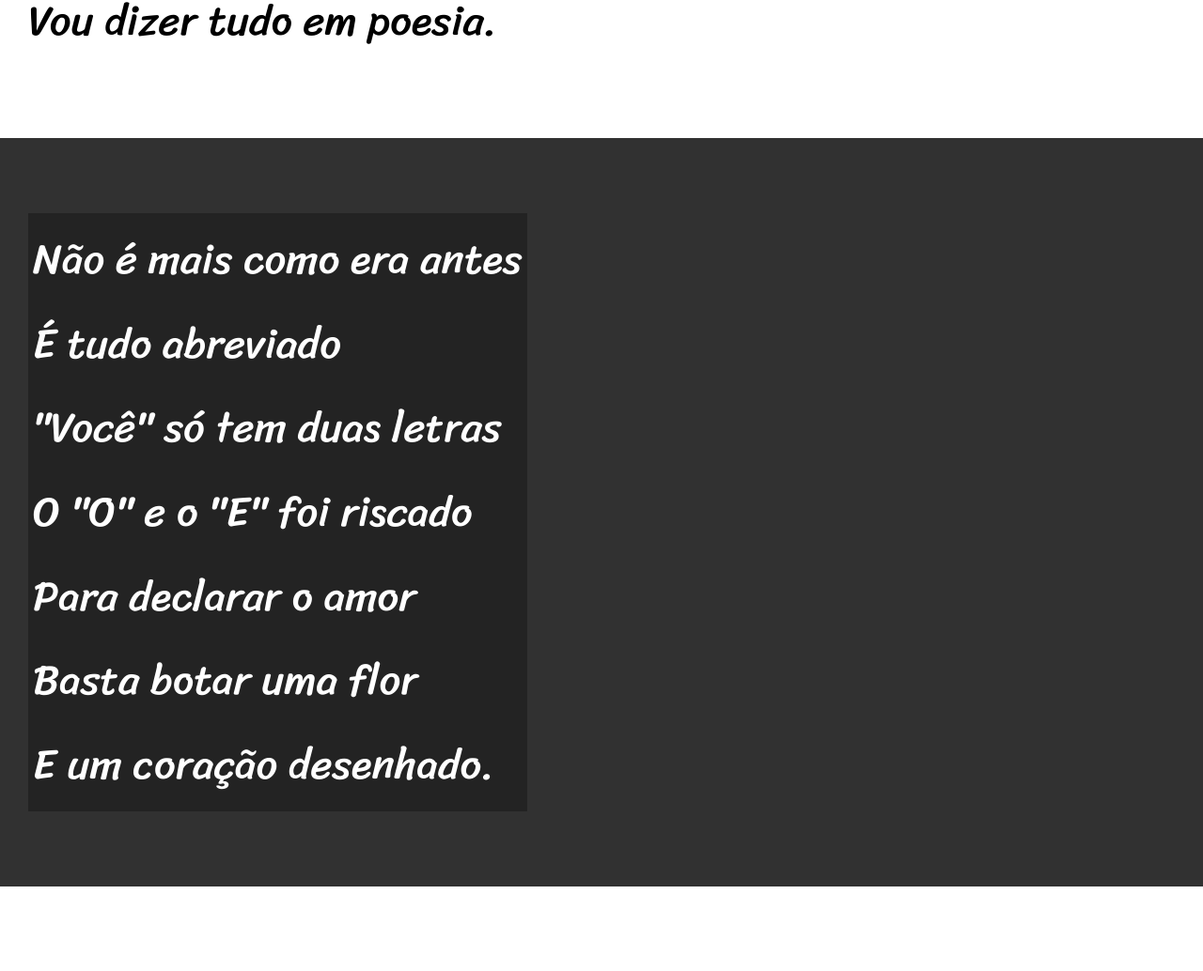
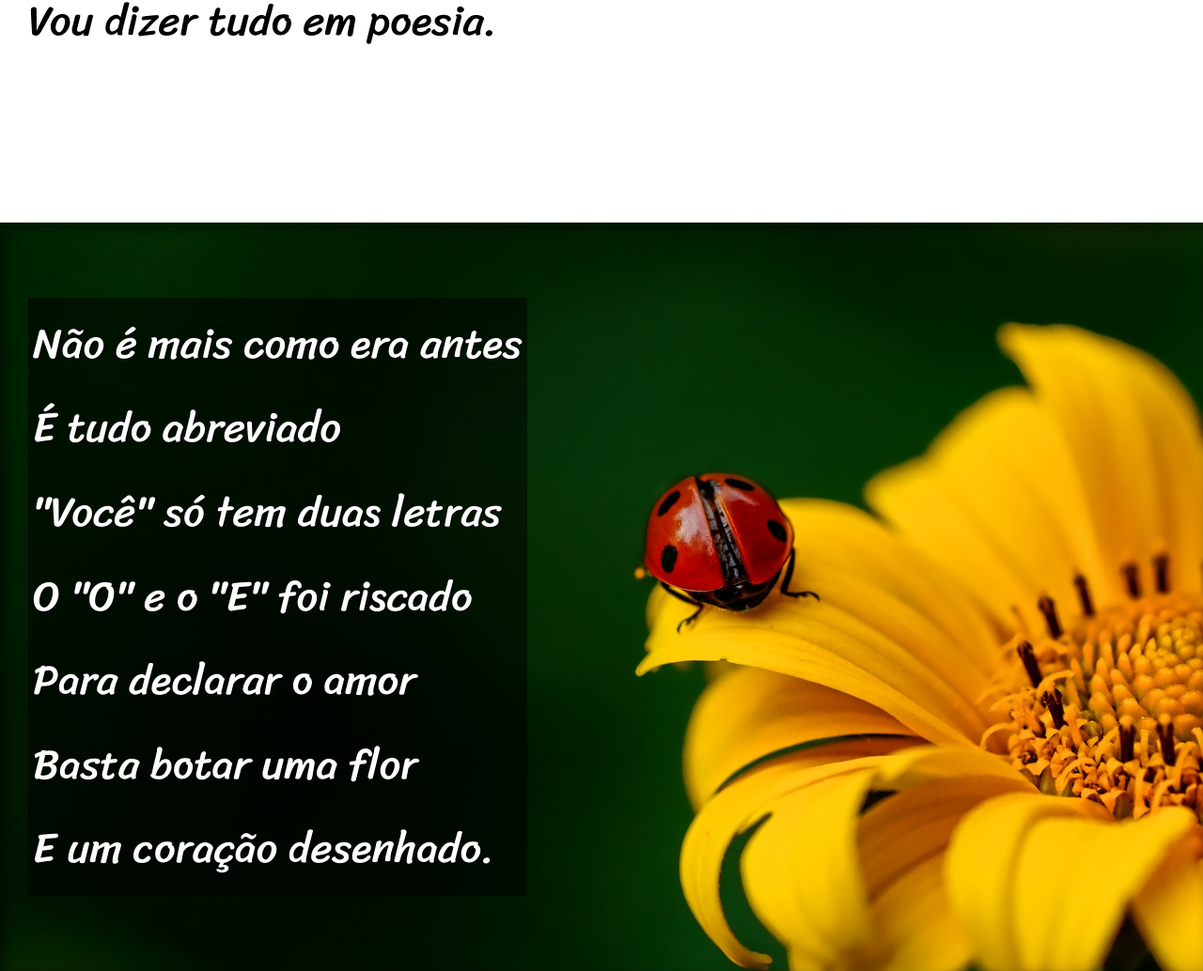
Before and after one commit to DouglasLGuimaraes/html-css, a plain HTML site: page desafios/desafio012/index.html in a window 1280 px wide. Shown: the part 900-1934 px from the top of the page at 94% size. Drawn offline with Linux system fonts and the light colour scheme.

Commit message:
Site atualizado

```diff
--- a/desafios/desafio012/estilo/style.css
+++ b/desafios/desafio012/estilo/style.css
@@ -61,6 +61,10 @@ section {
   font-size: 3.5vw; /*3.5% da largura da tela */
 }
 
+section > p {
+  padding-bottom: 2em;
+}
+
 section.normal {
   background-color: white;
   color: black;
@@ -69,12 +73,25 @@ section.normal {
 section.imagem {
   background-color: rgb(49, 49, 49);
   color: white;
+  box-shadow: inset 6px 6px 13px 0px rgba(0, 0, 0, 0.459); /* Aplicando sombra interna */
+  background-size: cover;
+  background-attachment: fixed;
 }
 
 section.imagem > p {
-  background-color: rgba(0, 0, 0, 0.281);
+  background-color: rgba(0, 0, 0, 0.514);
   display: inline-block;
   padding: 5px;
+  text-shadow: 1px 1px 0px black;
+}
+
+section#img01 {
+  background-image: url("../imagens/background001.jpg");
+  background-position: right center;
+}
+
+section#img02 {
+  background-image: url("../imagens/background002.jpg");
 }
 
 footer {
--- a/desafios/desafio012/index.html
+++ b/desafios/desafio012/index.html
@@ -29,7 +29,7 @@
         Vou dizer tudo em poesia. <br />
       </p>
     </section>
-    <section class="imagem">
+    <section class="imagem" id="img01">
       <p>
         Não é mais como era antes <br />
         É tudo abreviado <br />
@@ -60,7 +60,7 @@
         Decifre esse rabisco.
       </p>
     </section>
-    <section class="imagem">
+    <section class="imagem" id="img02">
       <p>
         Tenho saudade das cartas <br />
         Escritas com a própria mão <br />
```
